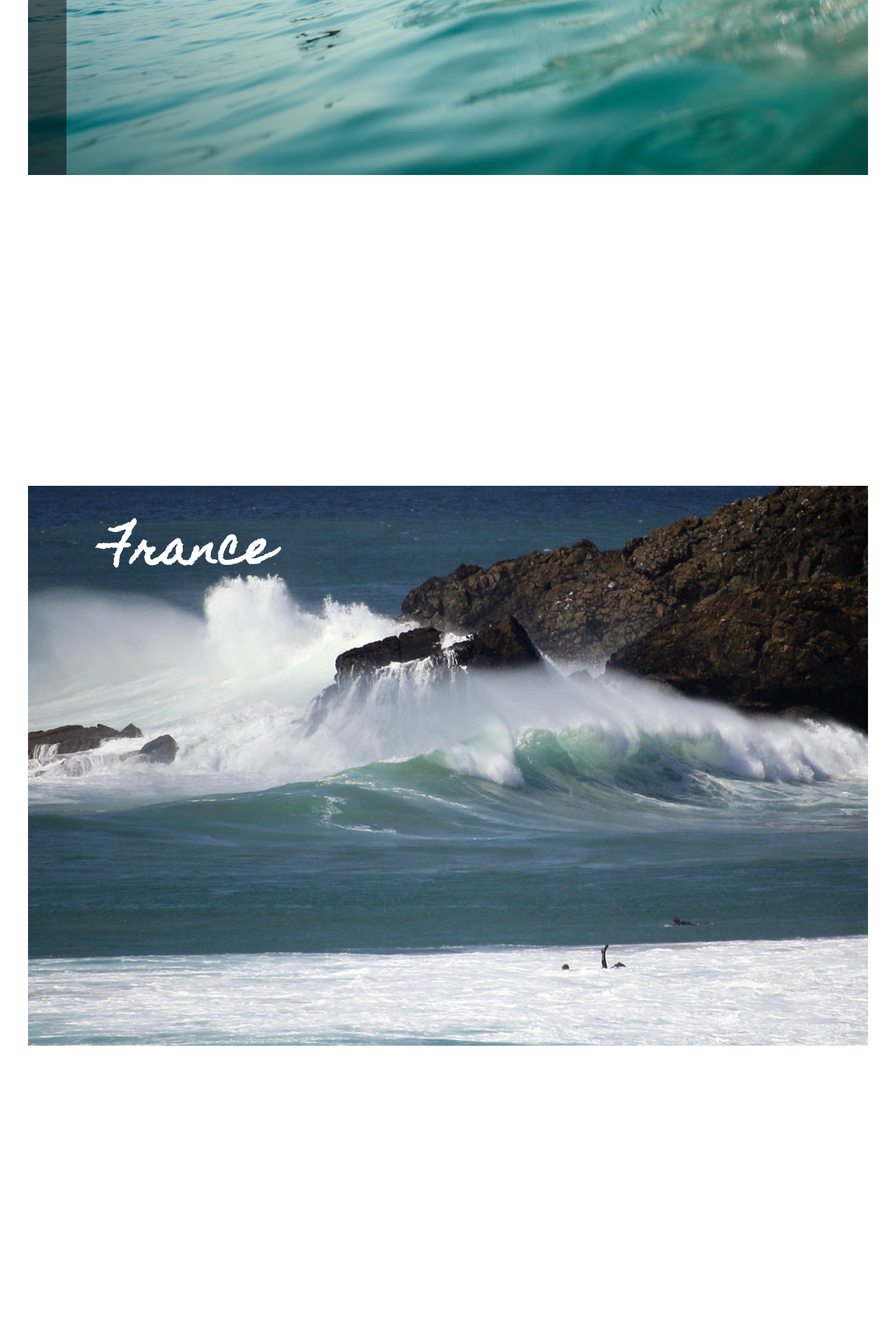
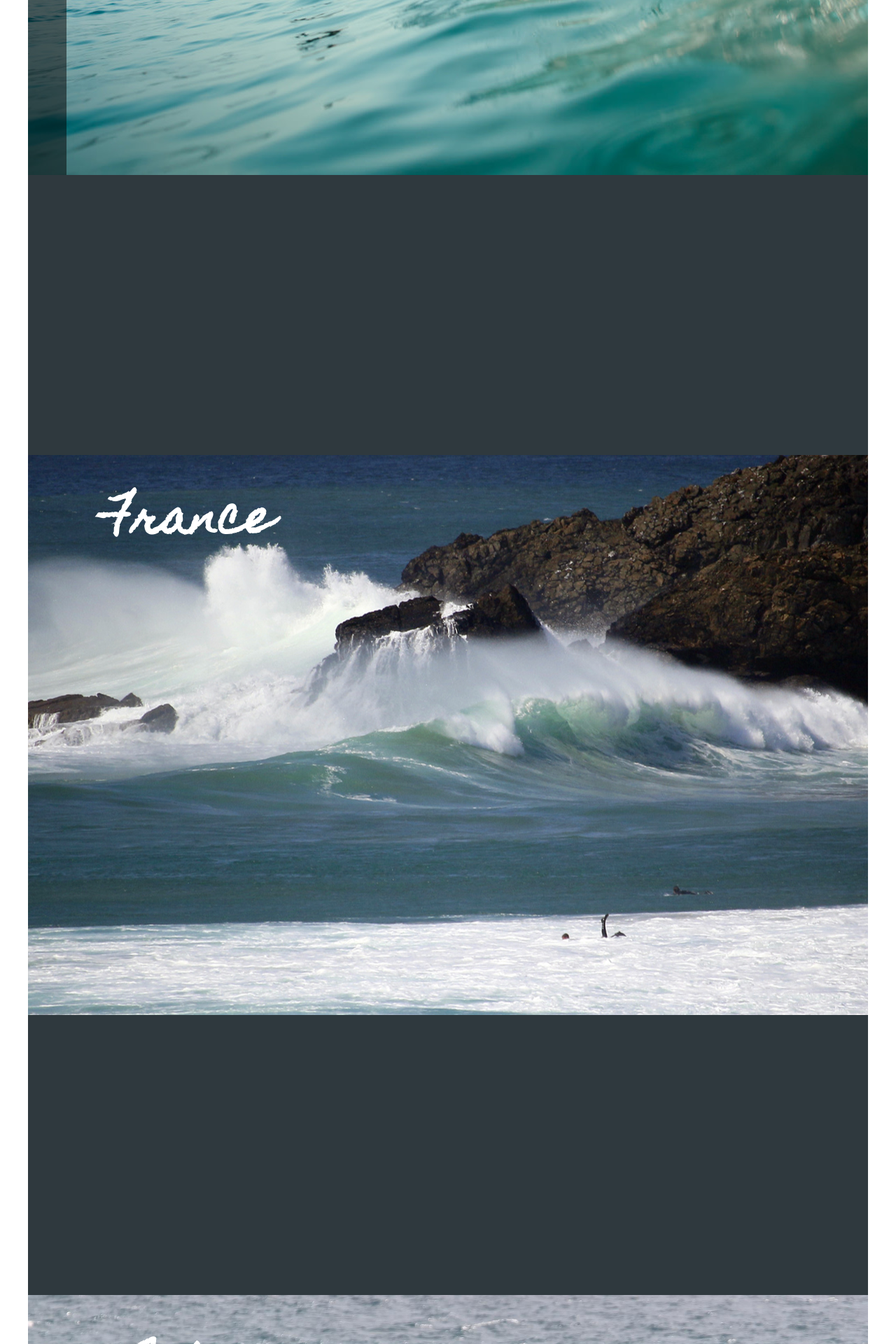
Before and after one commit to michaelaranda-web/surf-spots, a PHP site: page / in a window 1280 px wide. Shown: the part 550-2470 px from the top of the page at 70% size. Run offline with PHP 8.4, Linux system fonts and the light colour scheme.

Commit message:
Change background color for divider sections to an off-black. Specifically set Taiwan section background-size to cover, to accomodate its particular dimensions.

```diff
--- a/css/styles.css
+++ b/css/styles.css
@@ -11,6 +11,7 @@ h1 {
   padding-top: 30px;
   padding-right: 10px;
   padding-left: 55px;
+  margin: 0;
 }
 
 #top-section h1 {
@@ -92,6 +93,7 @@ h1 {
 
 #taiwan-surf-section {
   background-image: url('/images/taiwan-surf.jpg');
+  background-size: cover;
 }
 
 @media only screen and (max-width: 768px) {
@@ -132,7 +134,7 @@ h1 {
 
 .divider-section {
   height: 50vh;
-  background-color: white;
+  background-color: #2f393e;
 }
 
 .fixed-background-section {
```
